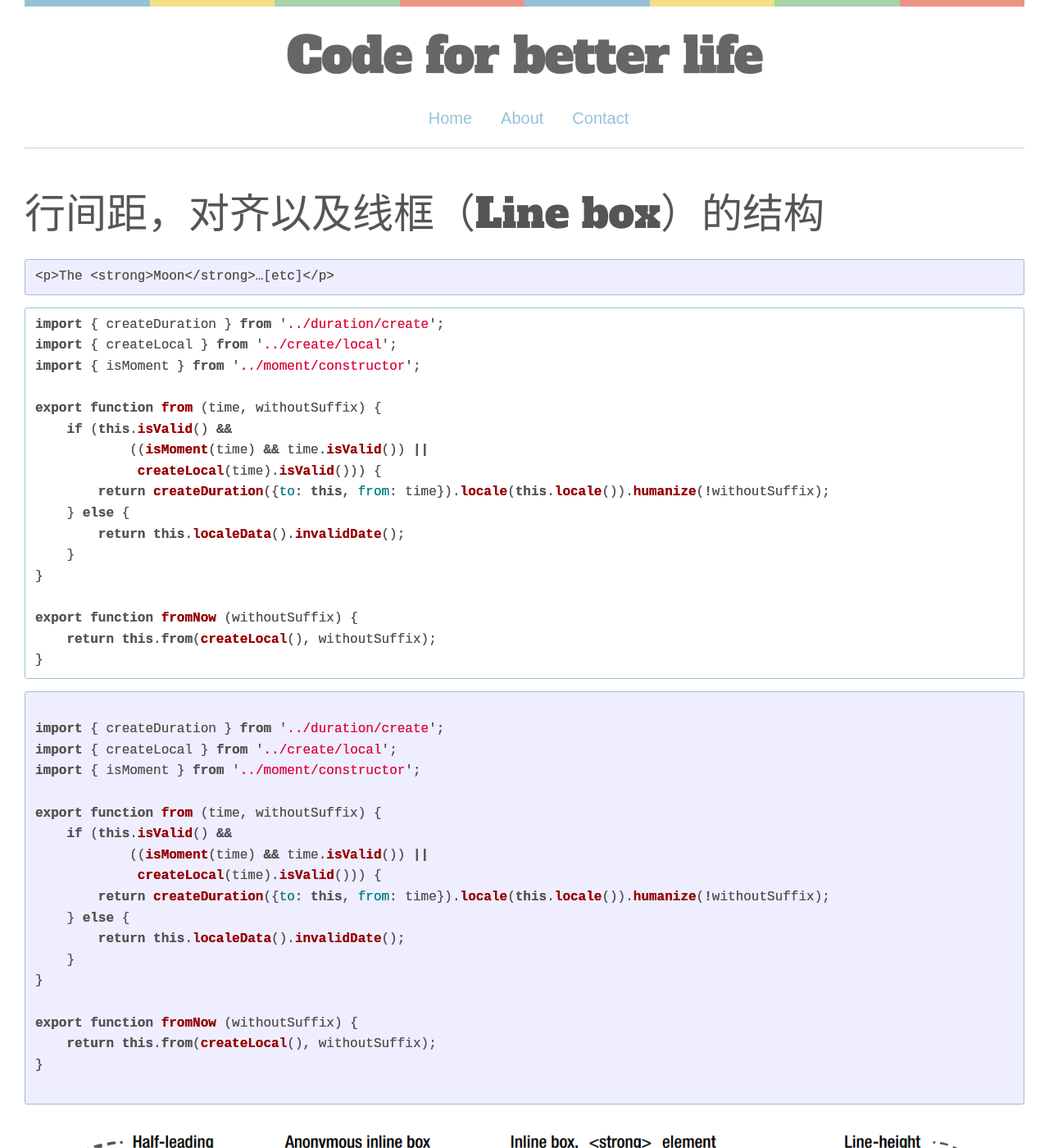
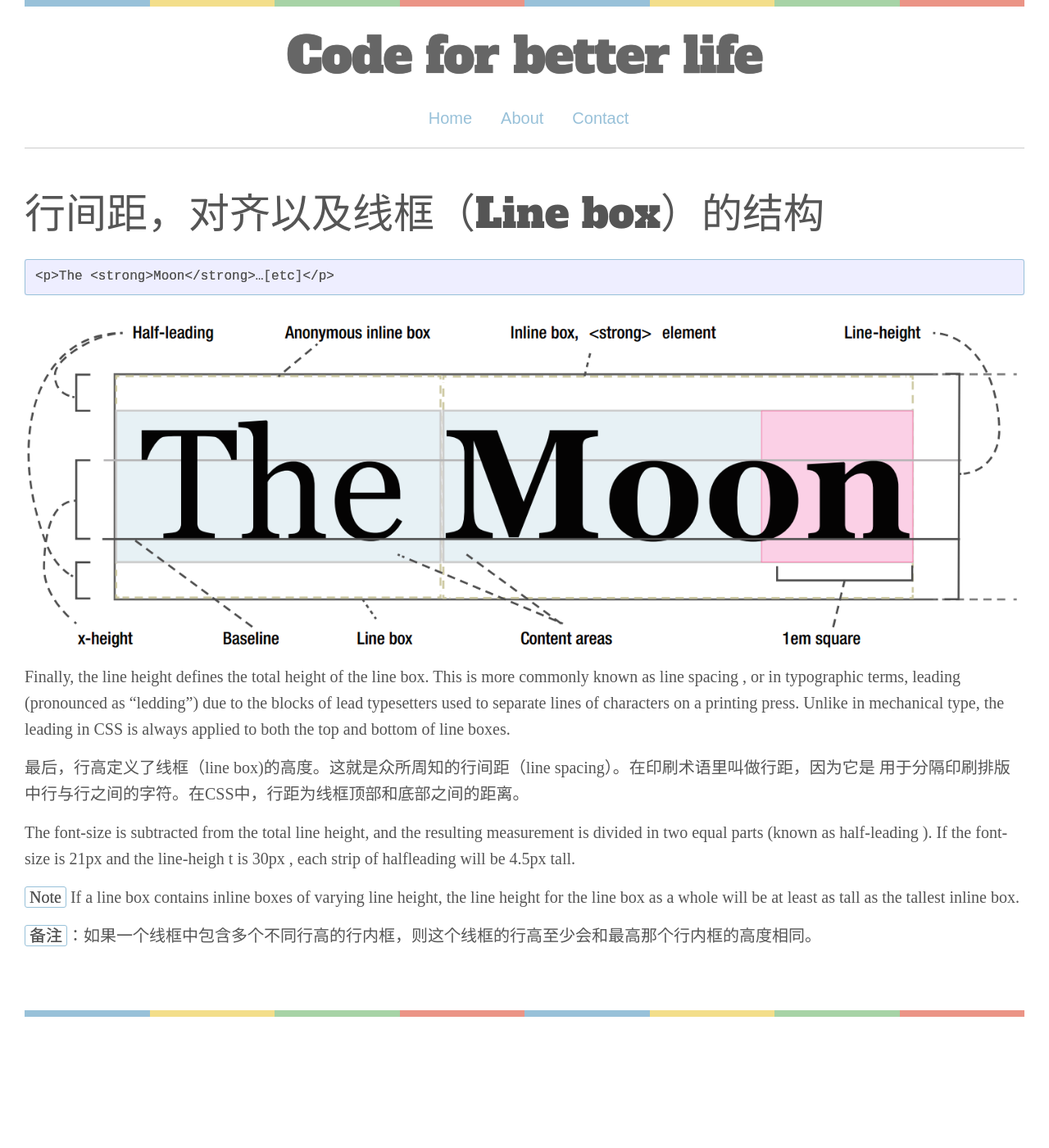
Before and after one commit to YYvanYang/yyvanyang.github.io, a Jekyll site: the page built from _posts/2017-02-08-css-mastery.md, in a window 1280 px wide and 1400 px high. Shown: the whole window at 82% size. Built offline with Jekyll 4.4.1, drawn with Linux system fonts in a browser that asks for light colours; some web fonts are replaced.

Commit message:
test js hightlight

````diff
--- a/_posts/2017-02-08-css-mastery.md
+++ b/_posts/2017-02-08-css-mastery.md
@@ -6,49 +6,6 @@ layout: default
 
 ```
 <p>The <strong>Moon</strong>…[etc]</p>
-```
-
-{% highlight javascript %}
-import { createDuration } from '../duration/create';
-import { createLocal } from '../create/local';
-import { isMoment } from '../moment/constructor';
-
-export function from (time, withoutSuffix) {
-    if (this.isValid() &&
-            ((isMoment(time) && time.isValid()) ||
-             createLocal(time).isValid())) {
-        return createDuration({to: this, from: time}).locale(this.locale()).humanize(!withoutSuffix);
-    } else {
-        return this.localeData().invalidDate();
-    }
-}
-
-export function fromNow (withoutSuffix) {
-    return this.from(createLocal(), withoutSuffix);
-}
-{% endhighlight %}
-
-
-```js
-
-import { createDuration } from '../duration/create';
-import { createLocal } from '../create/local';
-import { isMoment } from '../moment/constructor';
-
-export function from (time, withoutSuffix) {
-    if (this.isValid() &&
-            ((isMoment(time) && time.isValid()) ||
-             createLocal(time).isValid())) {
-        return createDuration({to: this, from: time}).locale(this.locale()).humanize(!withoutSuffix);
-    } else {
-        return this.localeData().invalidDate();
-    }
-}
-
-export function fromNow (withoutSuffix) {
-    return this.from(createLocal(), withoutSuffix);
-}
-
 ```
 
 ![]({{site.baseurl}}/images/line-box.png)
````
